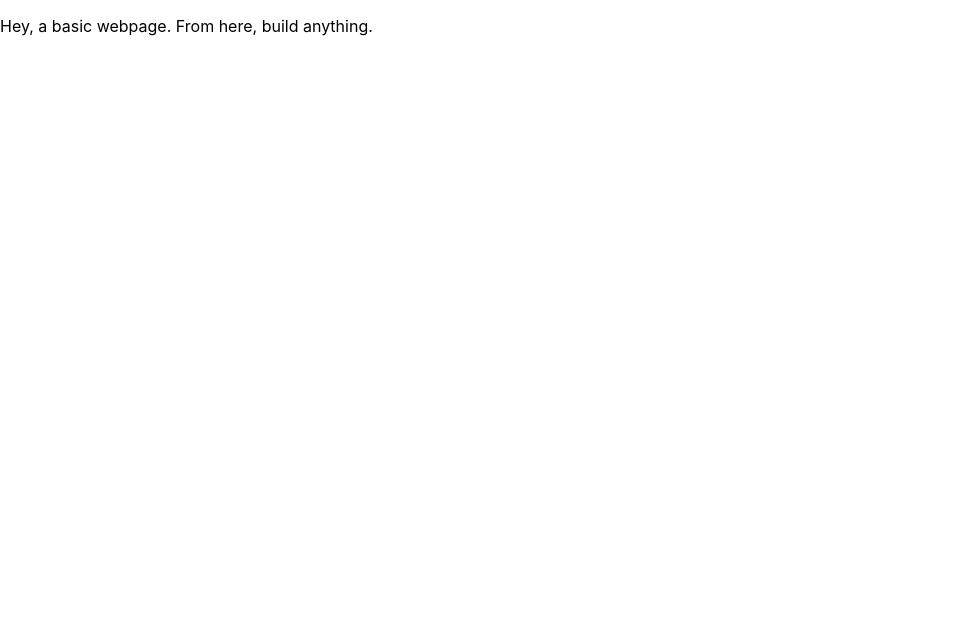
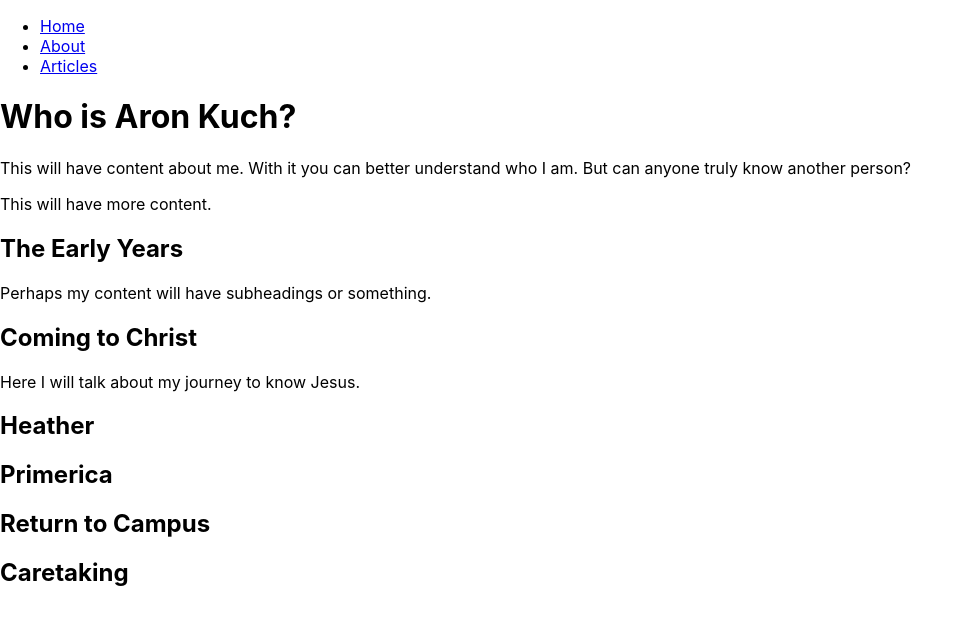
Before and after one commit to AronKuch/full-reaction, a React (Create React App) app: page /about in a window 1280 px wide. Shown: the top 624 px of the page, without its empty margins (0-973 px from the left). Built offline with nearby package versions, Linux system fonts and the light colour scheme.

Commit message:
Pages and some basic navigation

```diff
--- a/package.json
+++ b/package.json
@@ -8,6 +8,7 @@
     "@testing-library/user-event": "^12.8.3",
     "react": "^17.0.2",
     "react-dom": "^17.0.2",
+    "react-router-dom": "^6.0.2",
     "react-scripts": "4.0.3",
     "web-vitals": "^1.1.2"
   },
--- a/src/App.js
+++ b/src/App.js
@@ -1,12 +1,24 @@
+import HomePage from "./pages/home.js";
+import AboutPage from "./pages/about.js";
+import ArticleListPage from "./pages/articleslist.js";
+import ArticlePage from "./pages/article.js";
+import NavBar from "./navbar.js";
+
+import { BrowserRouter as Router, Routes, Route } from "react-router-dom";
+
 function App() {
   return (
-    <div className="App">
-      <header className="App-header">
-        <p>
-          Hey, a basic webpage. From here, build anything.
-        </p>
-      </header>
-    </div>
+    <Router>
+      <div className="App">
+        <NavBar />
+        <Routes>
+          <Route exact path="/" element={<HomePage />} />
+          <Route path="/about" element={<AboutPage />} />
+          <Route path="/articlelist" element={<ArticleListPage />} />
+          <Route path="/article" element={<ArticlePage />} />
+        </Routes>
+      </div>
+    </Router>
   );
 }
 
--- /dev/null
+++ b/src/navbar.js
@@ -0,0 +1,20 @@
+import React from "react";
+import { Link } from "react-router-dom";
+
+const NavBar = () => (
+  <nav>
+    <ul>
+      <li>
+        <Link to="/">Home</Link>
+      </li>
+      <li>
+        <Link to="/about">About</Link>
+      </li>
+      <li>
+        <Link to="/articlelist">Articles</Link>
+      </li>
+    </ul>
+  </nav>
+);
+
+export default NavBar;
--- /dev/null
+++ b/src/pages/about.js
@@ -0,0 +1,22 @@
+import React from "react";
+
+const AboutPage = () => (
+  <>
+    <h1>Who is Aron Kuch?</h1>
+    <p>
+      This will have content about me. With it you can better understand who I
+      am. But can anyone truly know another person?
+    </p>
+    <p>This will have more content.</p>
+    <h2>The Early Years</h2>
+    <p>Perhaps my content will have subheadings or something.</p>
+    <h2>Coming to Christ</h2>
+    <p>Here I will talk about my journey to know Jesus.</p>
+    <h2>Heather</h2>
+    <h2>Primerica</h2>
+    <h2>Return to Campus</h2>
+    <h2>Caretaking</h2>
+  </>
+);
+
+export default AboutPage;
--- /dev/null
+++ b/src/pages/article.js
@@ -0,0 +1,10 @@
+import React from "react";
+
+const ArticlePage = () => (
+  <>
+    <h1>One Article</h1>
+    <p>This will an article in it.</p>
+  </>
+);
+
+export default ArticlePage;
--- /dev/null
+++ b/src/pages/articleslist.js
@@ -0,0 +1,10 @@
+import React from "react";
+
+const ArticleListPage = () => (
+  <>
+    <h1>Articles</h1>
+    <p>This page will have a list of articles.</p>
+  </>
+);
+
+export default ArticleListPage;
--- /dev/null
+++ b/src/pages/home.js
@@ -0,0 +1,13 @@
+import React from "react";
+
+const HomePage = () => (
+  <>
+    <h1>Hello, welcome to my test blog</h1>
+    <p>This will have content that I write one day.</p>
+    <p>This will have more content.</p>
+    <h2>A Second Area</h2>
+    <p>Perhaps my content will have subheadings or something.</p>
+  </>
+);
+
+export default HomePage;
```
Also changed, not shown: src/index.js (+5 -5 lines), 2 other files (tests, documents, lock files or other folders).
